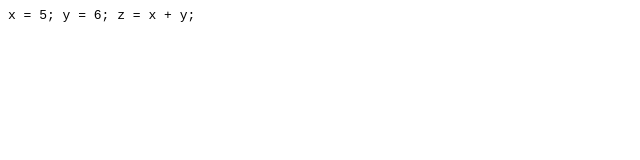
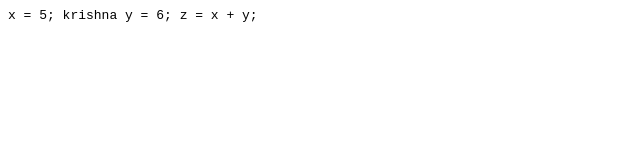
Before and after one commit to Krishna-kittu25/cricket, a plain HTML site: page folder1/index.html in a window 1280 px wide. Shown: the full height of the page, 0-640 px from the left. Drawn offline with Linux system fonts and the light colour scheme.

Commit message:
modified

```diff
--- a/folder1/index.html
+++ b/folder1/index.html
@@ -1,5 +1,6 @@
 <code>
 x = 5;
+krishna
 y = 6;
 z = x + y;
 </code>
```
